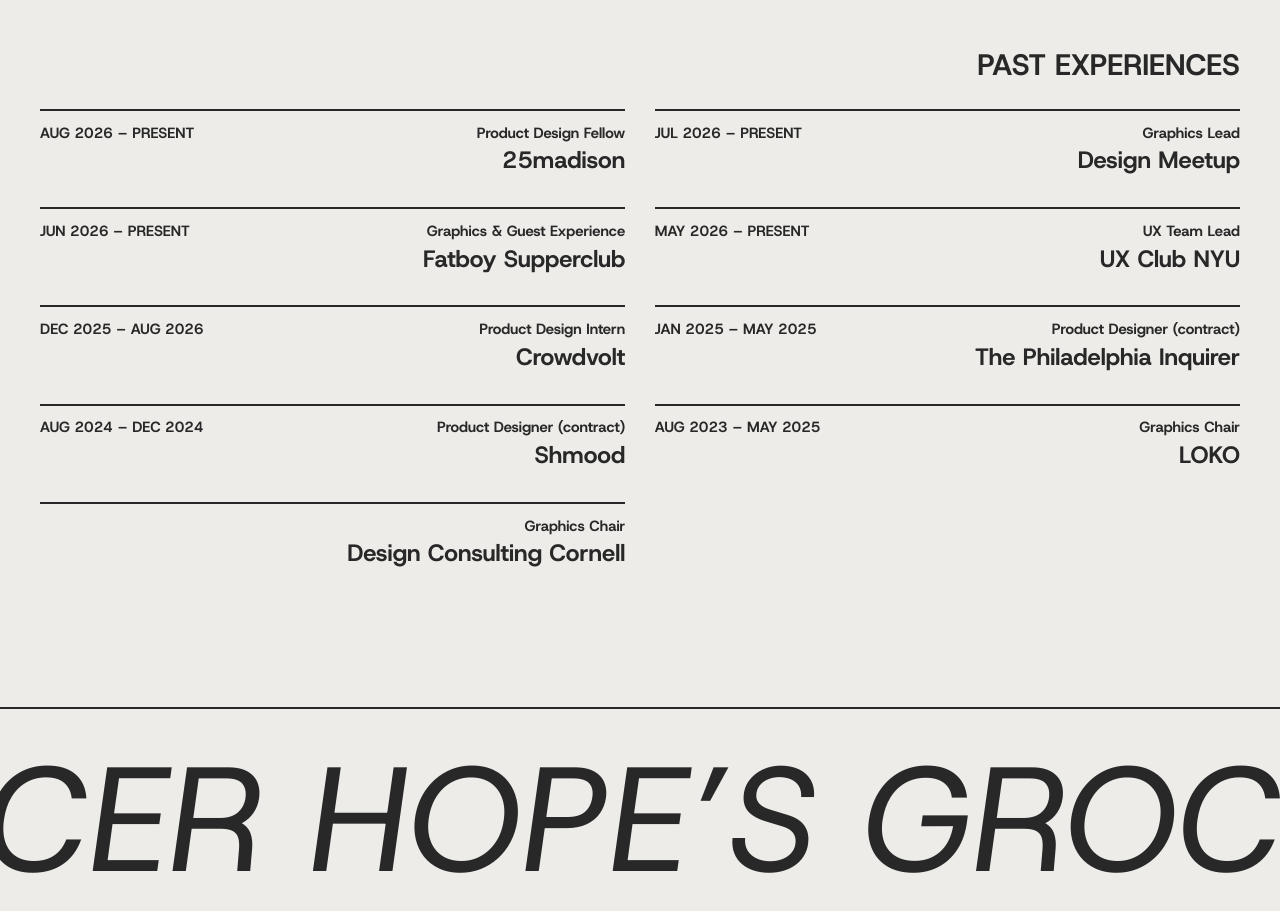
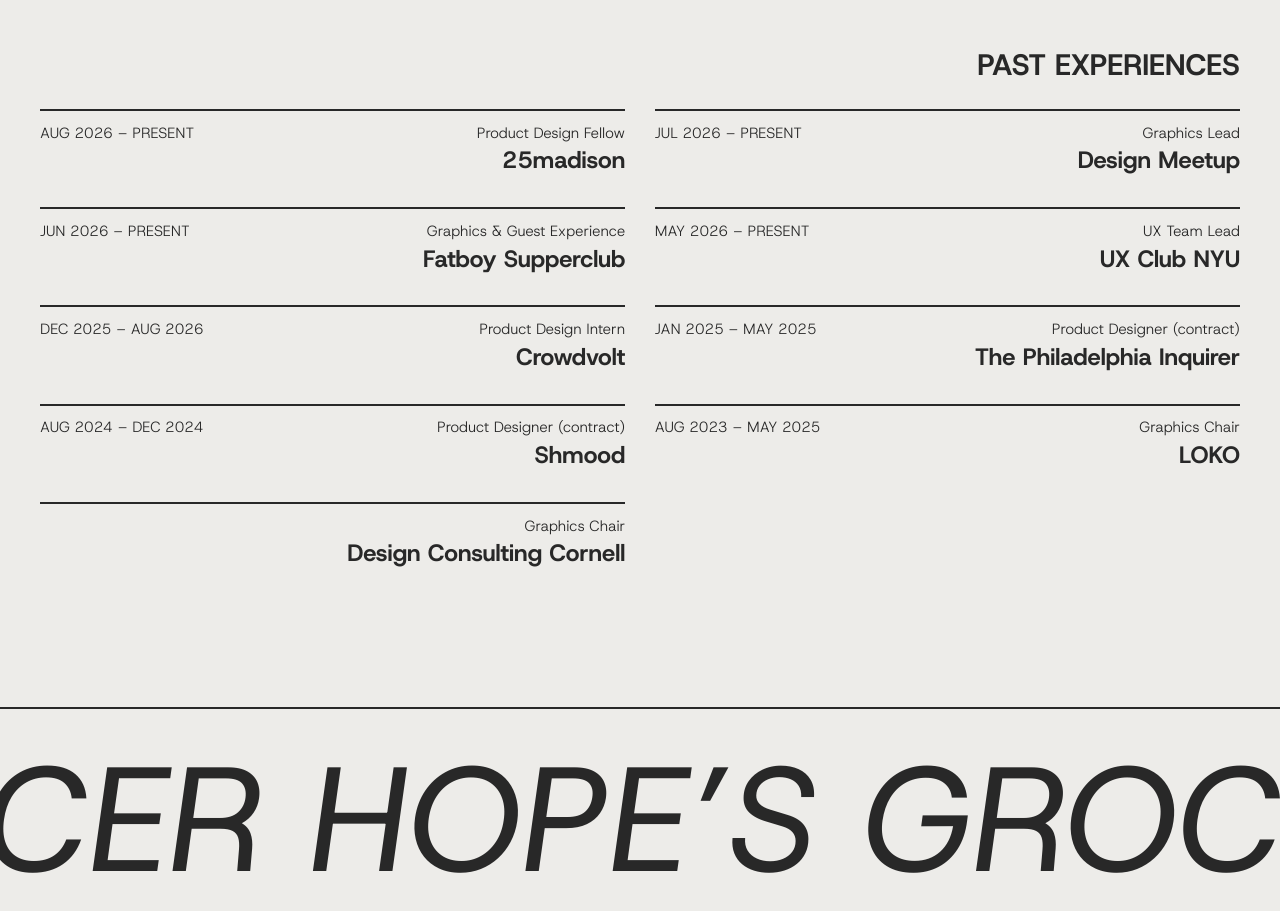
Before and after one commit to matthewhopeyonatan-creator/portfolio, a Next.js app: page / in a window 1280 px wide. Shown: the part 4580-5491 px from the top of the page. Built offline with nearby package versions, Linux system fonts and the light colour scheme.

Commit message:
Past experiences: dates and roles in Light, companies stay Bold
Co-Authored-By: Claude Opus 5.5 <noreply@anthropic.com>
Claude-Session: https://claude.ai/code/session_01GYPHnZVL3HH7QMswTWv6Z2

```diff
--- a/components/PastExperiences.module.css
+++ b/components/PastExperiences.module.css
@@ -45,6 +45,11 @@
   line-height: normal;
 }
 
+.dates,
+.role {
+  font-weight: 300; /* Light: the company carries the Bold */
+}
+
 .dates {
   grid-area: dates;
   font-size: max(14px, calc(20 * var(--u)));
```
